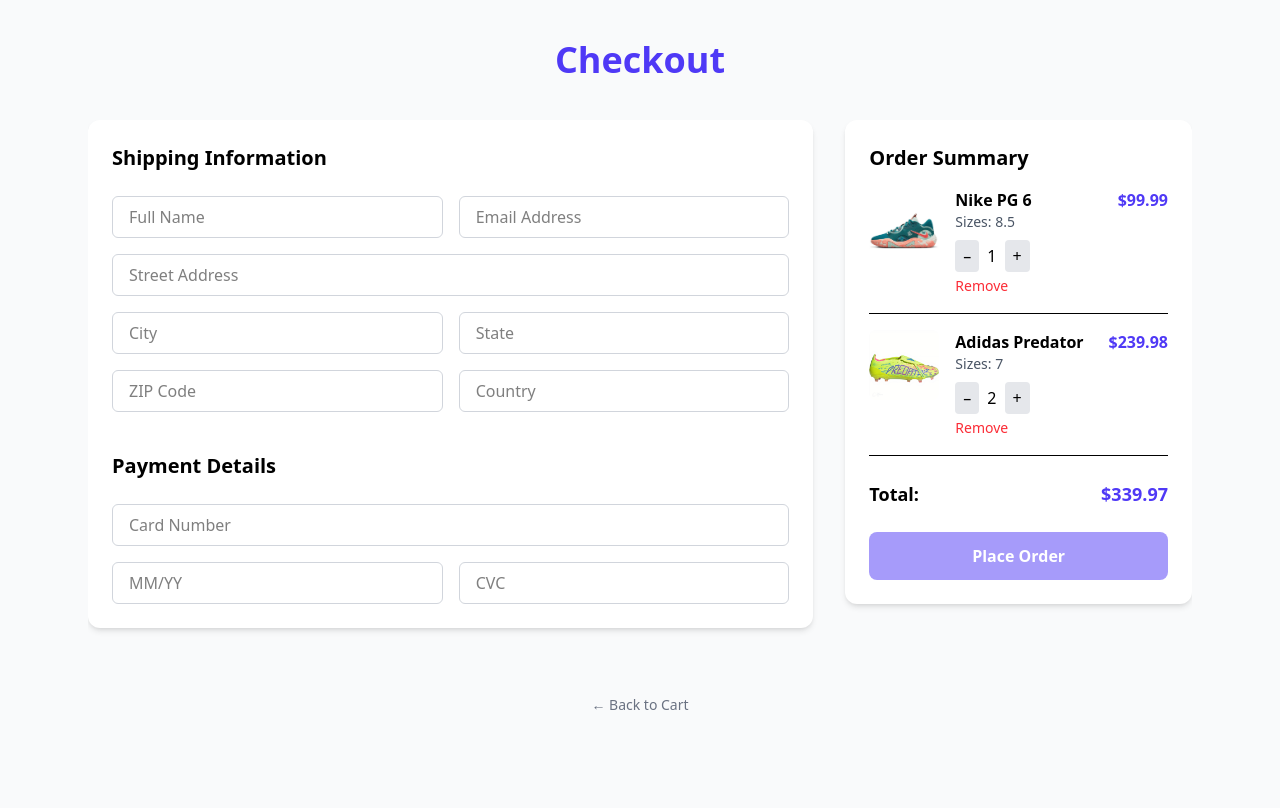
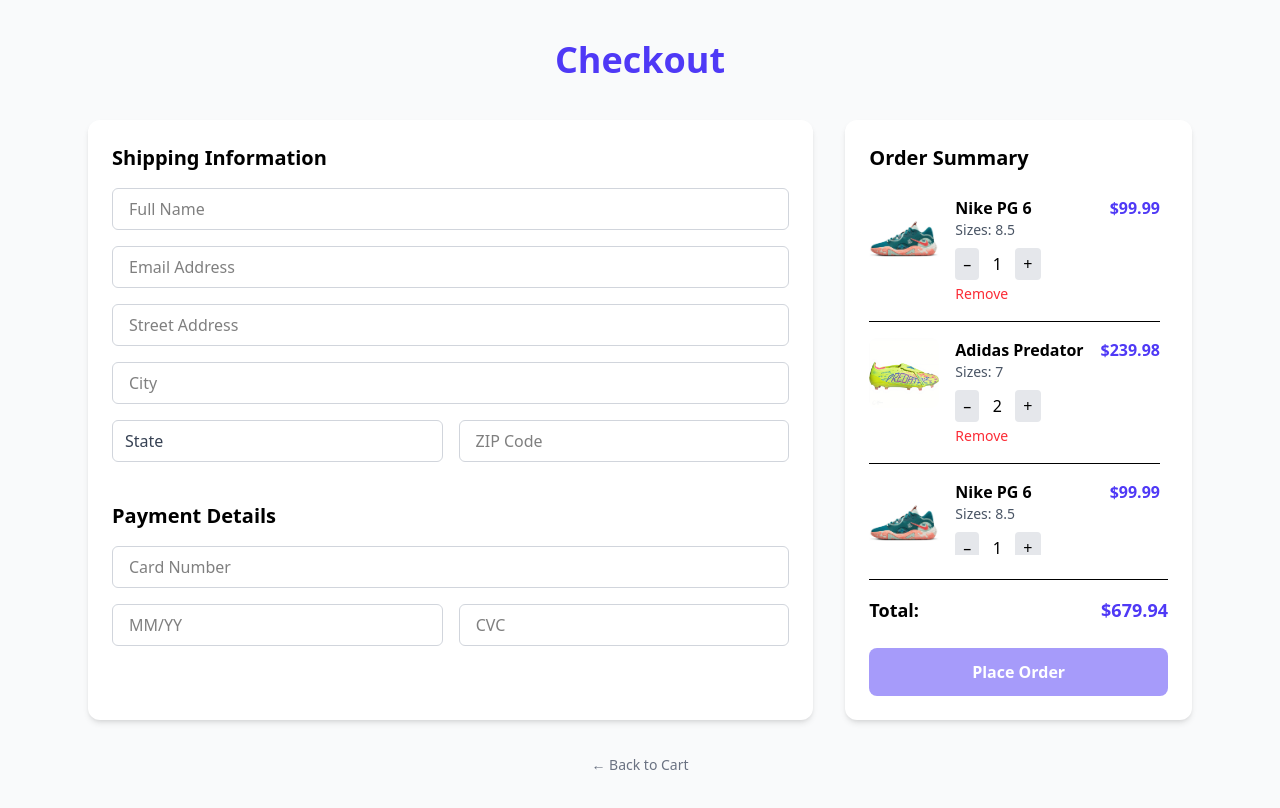
Before and after one commit to botoyan/e-commerce, a Next.js app: page /checkout in a window 1280 px wide. Shown: the top 808 px of the page. Built offline with nearby package versions, Linux system fonts and the light colour scheme.

Commit message:
a lot of things to do

```diff
--- a/src/app/cart/page.tsx
+++ b/src/app/cart/page.tsx
@@ -8,7 +8,7 @@
   name: string;
   price: number;
   image: string;
-  selectedSizes: number[];
+  selectedSize: number;
   quantity: number;
 };
 
@@ -18,7 +18,7 @@
     name: "Nike PG 6",
     price: 99.99,
     image: "/assets/images/nike-pg-6.jpg",
-    selectedSizes: [8, 9],
+    selectedSize: 8,
     quantity: 2,
   },
   {
@@ -26,7 +26,55 @@
     name: "Nike Mercurial CR7",
     price: 129.99,
     image: "/assets/images/nike-mercurial-cr7.jpg",
-    selectedSizes: [7.5],
+    selectedSize: 7.5,
+    quantity: 1,
+  },
+  {
+    id: "3",
+    name: "Adidas Predator",
+    price: 119.99,
+    image: "/assets/images/adidas-predator.jpg",
+    selectedSize: 9,
+    quantity: 1,
+  },
+  {
+    id: "4",
+    name: "Nike PG 6",
+    price: 99.99,
+    image: "/assets/images/nike-pg-6.jpg",
+    selectedSize: 10,
+    quantity: 1,
+  },
+  {
+    id: "5",
+    name: "Nike PG 6",
+    price: 99.99,
+    image: "/assets/images/nike-pg-6.jpg",
+    selectedSize: 8,
+    quantity: 2,
+  },
+  {
+    id: "6",
+    name: "Nike Mercurial CR7",
+    price: 129.99,
+    image: "/assets/images/nike-mercurial-cr7.jpg",
+    selectedSize: 7.5,
+    quantity: 1,
+  },
+  {
+    id: "7",
+    name: "Adidas Predator",
+    price: 119.99,
+    image: "/assets/images/adidas-predator.jpg",
+    selectedSize: 9,
+    quantity: 1,
+  },
+  {
+    id: "8",
+    name: "Nike PG 6",
+    price: 99.99,
+    image: "/assets/images/nike-pg-6.jpg",
+    selectedSize: 10,
     quantity: 1,
   },
 ];
@@ -46,13 +94,13 @@
   };
 
   const totalPrice = cartItems.reduce(
-    (sum, item) => sum + item.price * item.quantity * item.selectedSizes.length,
+    (sum, item) => sum + item.price * item.quantity,
     0
   );
 
   return (
-    <div className="min-h-screen bg-gray-50 px-6 py-12 flex flex-col max-w-6xl mx-auto">
-      <h1 className="text-4xl font-bold text-indigo-600 mb-10 text-center">
+    <div className="bg-gray-50 px-4 py-8 max-w-6xl mx-auto min-h-screen">
+      <h1 className="text-3xl font-bold text-indigo-600 mb-8 text-center">
         Your Shopping Cart
       </h1>
 
@@ -67,14 +115,14 @@
           </Link>
         </div>
       ) : (
-        <div className="flex flex-col md:flex-row gap-10">
-          <div className="flex-grow bg-white rounded-xl shadow-md p-6">
+        <div className="flex flex-col md:flex-row gap-6">
+          <div className="flex-grow bg-white rounded-xl shadow-md p-4 max-h-[60vh] md:max-h-[75vh] overflow-y-auto">
             {cartItems.map((item) => (
               <div
                 key={item.id}
-                className="flex gap-6 border-b last:border-none py-4 items-center"
+                className="flex items-start gap-4 border-b last:border-none py-4"
               >
-                <div className="flex-shrink-0 w-28 h-28 relative rounded-lg overflow-hidden shadow-sm">
+                <div className="relative w-24 h-24 rounded-md overflow-hidden flex-shrink-0 shadow-sm">
                   <Image
                     src={item.image}
                     alt={item.name}
@@ -82,77 +130,91 @@
                     className="object-cover"
                   />
                 </div>
-                <div className="flex flex-col flex-grow justify-between h-full">
-                  <div>
-                    <h2 className="text-xl font-semibold text-gray-900">
-                      {item.name}
-                    </h2>
-                    <p className="text-sm text-gray-600 mt-1">
-                      Sizes: {item.selectedSizes.join(", ")}
-                    </p>
-                  </div>
 
-                  <div className="flex items-center gap-4 mt-4">
-                    <label className="text-gray-700 font-medium">Qty:</label>
-                    <input
-                      type="number"
-                      min={1}
-                      value={item.quantity}
-                      onChange={(e) =>
-                        updateQuantity(item.id, parseInt(e.target.value))
+                <div className="flex flex-col flex-grow">
+                  <h2 className="text-lg font-semibold text-gray-900">
+                    {item.name}
+                  </h2>
+                  <p className="text-sm text-gray-600 mt-1">
+                    Size: {item.selectedSize}
+                  </p>
+
+                  <select
+                    value={
+                      item.quantity > 11 ? "remove" : item.quantity.toString()
+                    }
+                    onChange={(e) => {
+                      if (e.target.value === "remove") {
+                        removeItem(item.id);
+                      } else {
+                        updateQuantity(item.id, parseInt(e.target.value));
                       }
-                      className="w-16 border rounded-md px-2 py-1 text-center focus:outline-indigo-500"
-                    />
-                    <button
-                      onClick={() => removeItem(item.id)}
-                      className="text-red-600 hover:text-red-800 font-semibold"
-                      aria-label={`Remove ${item.name} from cart`}
+                    }}
+                    className="mt-3 w-32 rounded-md border border-gray-300 bg-white px-3 py-2 text-gray-700 appearance-none focus:outline-none focus:ring-2 focus:ring-indigo-600 focus:border-indigo-600 hover:border-indigo-600 transition duration-200"
+                    aria-label={`Select quantity or remove ${item.name}`}
+                  >
+                    {[...Array(11)].map((_, i) => (
+                      <option key={i + 1} value={(i + 1).toString()}>
+                        Qty: {i + 1}
+                      </option>
+                    ))}
+                    <option
+                      value="remove"
+                      className="text-red-600 font-semibold"
                     >
                       Remove
-                    </button>
-                  </div>
+                    </option>
+                  </select>
                 </div>
 
-                <div className="text-indigo-600 font-bold text-lg min-w-[90px] text-right">
-                  $
-                  {(
-                    item.price *
-                    item.quantity *
-                    item.selectedSizes.length
-                  ).toFixed(2)}
+                <div className="text-indigo-600 font-semibold min-w-[80px] text-right ml-auto">
+                  ${(item.price * item.quantity).toFixed(2)}
                 </div>
               </div>
             ))}
           </div>
 
-          <div className="w-full md:w-80 bg-white rounded-xl shadow-md p-6 flex flex-col justify-between">
-            <div>
-              <h3 className="text-2xl font-semibold mb-6">Order Summary</h3>
-              <div className="flex justify-between text-gray-700 mb-4">
-                <span>Items:</span>
+          <div className="w-full md:w-72 bg-white rounded-xl shadow-md p-6 self-start">
+            <h3 className="text-xl font-semibold mb-4">Order Summary</h3>
+
+            <div className="space-y-4 text-gray-700 text-sm">
+              <div className="flex justify-between">
+                <span>Total Items</span>
                 <span>
-                  {cartItems.reduce(
-                    (acc, item) =>
-                      acc + item.quantity * item.selectedSizes.length,
-                    0
-                  )}
+                  {cartItems.reduce((acc, item) => acc + item.quantity, 0)}
                 </span>
               </div>
-              <div className="flex justify-between text-indigo-600 font-bold text-xl mb-8">
-                <span>Total:</span>
+
+              <div className="flex justify-between">
+                <span>Shipping</span>
+                <span className="text-gray-500">Free</span>
+              </div>
+
+              <div className="flex justify-between border-t pt-3 font-bold text-indigo-600 text-lg">
+                <span>Total</span>
                 <span>${totalPrice.toFixed(2)}</span>
               </div>
             </div>
 
             <button
-              className="bg-indigo-600 text-white py-3 rounded-lg font-semibold hover:bg-indigo-700 transition duration-300"
+              className="w-full mt-6 bg-indigo-600 text-white py-3 rounded-lg font-semibold hover:bg-indigo-700 transition"
               onClick={() => alert("Proceeding to checkout...")}
             >
-              Proceed to Checkout
+              Checkout
             </button>
           </div>
+        </div>
+      )}
+
+      {cartItems.length > 0 && (
+        <div className="text-center mt-10">
+          <Link href="/" className="text-sm text-gray-500 hover:underline">
+            ← Back to Homepage
+          </Link>
         </div>
       )}
     </div>
   );
 }
+
+//TODO need to add max-width, and adjust the design
--- a/src/app/checkout/page.tsx
+++ b/src/app/checkout/page.tsx
@@ -24,6 +24,22 @@
   },
   {
     id: "2",
+    name: "Adidas Predator",
+    price: 119.99,
+    image: "/assets/images/adidas-predator.jpg",
+    quantity: 2,
+    sizes: [7],
+  },
+  {
+    id: "3",
+    name: "Nike PG 6",
+    price: 99.99,
+    image: "/assets/images/nike-pg-6.jpg",
+    quantity: 1,
+    sizes: [8.5],
+  },
+  {
+    id: "4",
     name: "Adidas Predator",
     price: 119.99,
     image: "/assets/images/adidas-predator.jpg",
@@ -70,7 +86,11 @@
     setItems((prev) => prev.filter((item) => item.id !== id));
   };
 
-  const handleChange = (e: React.ChangeEvent<HTMLInputElement>) => {
+  const handleChange = (
+    e:
+      | React.ChangeEvent<HTMLSelectElement>
+      | React.ChangeEvent<HTMLInputElement>
+  ) => {
     const { name, value } = e.target;
     setForm((prev) => ({ ...prev, [name]: value }));
   };
@@ -87,22 +107,21 @@
   };
 
   return (
-    <div className="min-h-screen bg-gray-50 px-6 py-10 max-w-6xl mx-auto overflow-auto">
+    <div className="min-h-screen bg-gray-50 px-6 py-10 max-w-6xl mx-auto">
       <h1 className="text-4xl font-bold text-indigo-600 mb-10 text-center">
         Checkout
       </h1>
 
-      <div className="grid grid-cols-1 md:grid-cols-3 gap-8 max-h-[90vh] overflow-y-auto pb-8">
-        {/* Shipping + Payment Form */}
-        <div className="md:col-span-2 bg-white p-6 rounded-xl shadow-md space-y-6">
-          <h2 className="text-xl font-semibold">Shipping Information</h2>
-          <div className="grid grid-cols-1 sm:grid-cols-2 gap-4">
+      <div className="grid grid-cols-1 lg:grid-cols-3 gap-8">
+        <section className="md:col-span-2 bg-white p-6 rounded-xl shadow-md space-y-6">
+          <h2 className="text-xl font-semibold mb-4">Shipping Information</h2>
+          <div className="space-y-4">
             <input
               name="fullName"
               value={form.fullName}
               onChange={handleChange}
               placeholder="Full Name"
-              className="border border-gray-300 rounded-md px-4 py-2"
+              className="w-full border border-gray-300 rounded-md px-4 py-2 focus:outline-none focus:ring-2 focus:ring-indigo-600 focus:border-indigo-600"
             />
             <input
               name="email"
@@ -110,128 +129,185 @@
               onChange={handleChange}
               placeholder="Email Address"
               type="email"
-              className="border border-gray-300 rounded-md px-4 py-2"
+              className="w-full border border-gray-300 rounded-md px-4 py-2 focus:outline-none focus:ring-2 focus:ring-indigo-600 focus:border-indigo-600"
             />
             <input
               name="street"
               value={form.street}
               onChange={handleChange}
               placeholder="Street Address"
-              className="col-span-2 border border-gray-300 rounded-md px-4 py-2"
+              className="w-full border border-gray-300 rounded-md px-4 py-2 focus:outline-none focus:ring-2 focus:ring-indigo-600 focus:border-indigo-600"
             />
             <input
               name="city"
               value={form.city}
               onChange={handleChange}
               placeholder="City"
-              className="border border-gray-300 rounded-md px-4 py-2"
+              className="w-full border border-gray-300 rounded-md px-4 py-2 focus:outline-none focus:ring-2 focus:ring-indigo-600 focus:border-indigo-600"
             />
-            <input
+            <div className="flex gap-4">
+              <select
                 name="state"
                 value={form.state}
                 onChange={handleChange}
-              placeholder="State"
-              className="border border-gray-300 rounded-md px-4 py-2"
-            />
+                className="w-1/2 rounded-md border border-gray-300 bg-white px-3 py-2 text-gray-700 appearance-none focus:outline-none focus:ring-2 focus:ring-indigo-600 focus:border-indigo-600 hover:border-indigo-600 transition duration-200"
+              >
+                <option value="">State</option>
+                {[
+                  "AL",
+                  "AK",
+                  "AZ",
+                  "AR",
+                  "CA",
+                  "CO",
+                  "CT",
+                  "DE",
+                  "FL",
+                  "GA",
+                  "HI",
+                  "ID",
+                  "IL",
+                  "IN",
+                  "IA",
+                  "KS",
+                  "KY",
+                  "LA",
+                  "ME",
+                  "MD",
+                  "MA",
+                  "MI",
+                  "MN",
+                  "MS",
+                  "MO",
+                  "MT",
+                  "NE",
+                  "NV",
+                  "NH",
+                  "NJ",
+                  "NM",
+                  "NY",
+                  "NC",
+                  "ND",
+                  "OH",
+                  "OK",
+                  "OR",
+                  "PA",
+                  "RI",
+                  "SC",
+                  "SD",
+                  "TN",
+                  "TX",
+                  "UT",
+                  "VT",
+                  "VA",
+                  "WA",
+                  "WV",
+                  "WI",
+                  "WY",
+                ].map((state) => (
+                  <option key={state} value={state}>
+                    {state}
+                  </option>
+                ))}
+              </select>
               <input
                 name="zip"
                 value={form.zip}
                 onChange={handleChange}
                 placeholder="ZIP Code"
-              className="border border-gray-300 rounded-md px-4 py-2"
-            />
-            <input
-              name="country"
-              value={form.country}
-              onChange={handleChange}
-              placeholder="Country"
-              className="border border-gray-300 rounded-md px-4 py-2"
+                className="w-1/2 border border-gray-300 rounded-md px-4 py-2 focus:outline-none focus:ring-2 focus:ring-indigo-600 focus:border-indigo-600"
               />
             </div>
+          </div>
 
-          <h2 className="text-xl font-semibold pt-4">Payment Details</h2>
-          <div className="grid grid-cols-1 sm:grid-cols-2 gap-4">
+          <h2 className="text-xl font-semibold pt-4 mb-4">Payment Details</h2>
+          <div className="space-y-4">
             <input
               name="cardNumber"
               value={form.cardNumber}
               onChange={handleChange}
               placeholder="Card Number"
-              className="col-span-2 border border-gray-300 rounded-md px-4 py-2"
+              className="w-full border border-gray-300 rounded-md px-4 py-2 focus:outline-none focus:ring-2 focus:ring-indigo-600 focus:border-indigo-600"
             />
+            <div className="flex gap-4">
               <input
                 name="expiry"
                 value={form.expiry}
                 onChange={handleChange}
                 placeholder="MM/YY"
-              className="border border-gray-300 rounded-md px-4 py-2"
+                className="w-1/2 border border-gray-300 rounded-md px-4 py-2 focus:outline-none focus:ring-2 focus:ring-indigo-600 focus:border-indigo-600"
               />
               <input
                 name="cvc"
                 value={form.cvc}
                 onChange={handleChange}
                 placeholder="CVC"
-              className="border border-gray-300 rounded-md px-4 py-2"
+                className="w-1/2 border border-gray-300 rounded-md px-4 py-2 focus:outline-none focus:ring-2 focus:ring-indigo-600 focus:border-indigo-600"
               />
             </div>
           </div>
+        </section>
 
-        {/* Order Summary */}
-        <div className="bg-white p-6 rounded-xl shadow-md flex flex-col justify-between h-fit">
-          <div>
-            <h2 className="text-xl font-semibold mb-4">Order Summary</h2>
-            <div className="space-y-4">
+        <section className="bg-white p-6 rounded-xl shadow-md flex flex-col md:max-h-[75vh]">
+          <h2 className="text-xl font-semibold mb-6">Order Summary</h2>
+
+          <div className="flex-grow overflow-auto space-y-4 pr-2">
+            {items.length === 0 && (
+              <p className="text-gray-600 text-center">No items in order.</p>
+            )}
             {items.map((item) => (
               <div
                 key={item.id}
-                  className="flex items-start gap-4 border-b pb-4"
+                className="flex items-start gap-4 border-b pb-4 last:border-none"
               >
                 <Image
                   src={item.image}
                   alt={item.name}
                   width={70}
                   height={70}
-                    className="rounded-lg object-cover"
+                  className="rounded-lg object-cover flex-shrink-0"
                 />
-                  <div className="flex-grow">
-                    <p className="font-semibold">{item.name}</p>
-                    <p className="text-sm text-gray-600">
+                <div className="flex-grow min-w-0">
+                  <p className="font-semibold truncate">{item.name}</p>
+                  <p className="text-sm text-gray-600 truncate">
                     Sizes: {item.sizes.join(", ")}
                   </p>
                   <div className="flex items-center gap-2 mt-2">
                     <button
                       onClick={() => updateQty(item.id, -1)}
-                        className="px-2 py-1 bg-gray-200 rounded hover:bg-gray-300"
+                      className="px-2 py-1 bg-gray-200 rounded hover:bg-gray-300 focus:outline-none focus:ring-2 focus:ring-indigo-500"
+                      aria-label={`Decrease quantity of ${item.name}`}
                     >
                       –
                     </button>
-                      <span className="font-medium">{item.quantity}</span>
+                    <span className="font-medium min-w-[20px] text-center">
+                      {item.quantity}
+                    </span>
                     <button
                       onClick={() => updateQty(item.id, 1)}
-                        className="px-2 py-1 bg-gray-200 rounded hover:bg-gray-300"
+                      className="px-2 py-1 bg-gray-200 rounded hover:bg-gray-300 focus:outline-none focus:ring-2 focus:ring-indigo-500"
+                      aria-label={`Increase quantity of ${item.name}`}
                     >
                       +
                     </button>
                   </div>
                   <button
                     onClick={() => removeItem(item.id)}
-                      className="text-red-500 text-sm mt-1 hover:underline"
+                    className="text-red-500 text-sm mt-1 hover:underline focus:outline-none focus:ring-2 focus:ring-red-400"
                   >
                     Remove
                   </button>
                 </div>
-                  <p className="text-indigo-600 font-semibold">
-                    $
-                    {(item.price * item.quantity * item.sizes.length).toFixed(
-                      2
-                    )}
+                <p className="text-indigo-600 font-semibold whitespace-nowrap">
+                  ${(item.price * item.quantity * item.sizes.length).toFixed(2)}
                 </p>
               </div>
             ))}
           </div>
-            <div className="flex justify-between font-semibold text-lg mt-6">
+
+          <div className="flex justify-between font-semibold text-lg mt-6 border-t pt-4">
             <span>Total:</span>
             <span className="text-indigo-600">${total.toFixed(2)}</span>
-            </div>
           </div>
 
           <button
@@ -240,12 +316,12 @@
             className={`mt-6 bg-indigo-600 text-white py-3 rounded-lg font-semibold transition duration-300 ${
               processing || !isFormValid || items.length === 0
                 ? "opacity-50 cursor-not-allowed"
-                : "hover:bg-indigo-700 hover:cursor-pointer"
+                : "hover:bg-indigo-700"
             }`}
           >
             {processing ? "Processing..." : "Place Order"}
           </button>
-        </div>
+        </section>
       </div>
 
       <div className="text-center mt-8">
--- a/src/app/globals.css
+++ b/src/app/globals.css
@@ -2,10 +2,13 @@
 
 html,
 body {
-  background-color: #f9fafb; /* or white */
-  overscroll-behavior: none; /* prevent overscroll glow on some browsers */
   margin: 0;
   padding: 0;
-  height: 100%;
   width: 100%;
+  height: auto;
+  min-height: 100%;
+  background-color: #f9fafb;
+  overscroll-behavior: contain;
+  overflow-x: hidden;
+  overflow-y: auto;
 }
--- a/src/app/layout.tsx
+++ b/src/app/layout.tsx
@@ -1,40 +1,14 @@
 "use client";
 import "./globals.css";
-import { useEffect } from "react";
 
 export default function RootLayout({
   children,
 }: {
   children: React.ReactNode;
 }) {
-  useEffect(() => {
-    const body = document.body;
-    const html = document.documentElement;
-
-    const hasVerticalOverflow =
-      html.scrollHeight > window.innerHeight ||
-      body.scrollHeight > window.innerHeight;
-    const hasHorizontalOverflow =
-      html.scrollWidth > window.innerWidth ||
-      body.scrollWidth > window.innerWidth;
-
-    if (!hasVerticalOverflow && !hasHorizontalOverflow) {
-      body.style.overflow = "hidden";
-      html.style.overflow = "hidden";
-    } else {
-      body.style.overflow = "auto";
-      html.style.overflow = "auto";
-    }
-
-    return () => {
-      body.style.overflow = "auto";
-      html.style.overflow = "auto";
-    };
-  }, []);
-
   return (
     <html lang="en">
-      <body>{children}</body>
+      <body className="bg-gray-50 overflow-x-hidden">{children}</body>
     </html>
   );
 }
```
Also changed, not shown: src/app/_components/navbar.tsx (+10 -8 lines), src/app/product/[id]/page.tsx (+103 -58 lines). Lines whose indentation alone changed are shown as unchanged.
